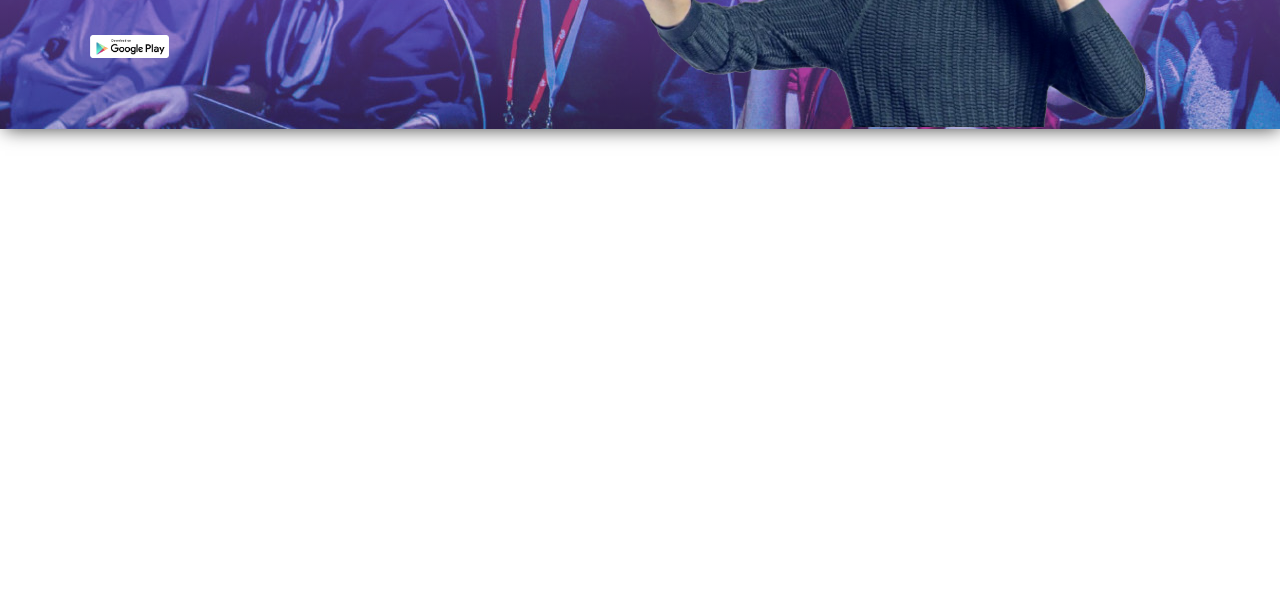
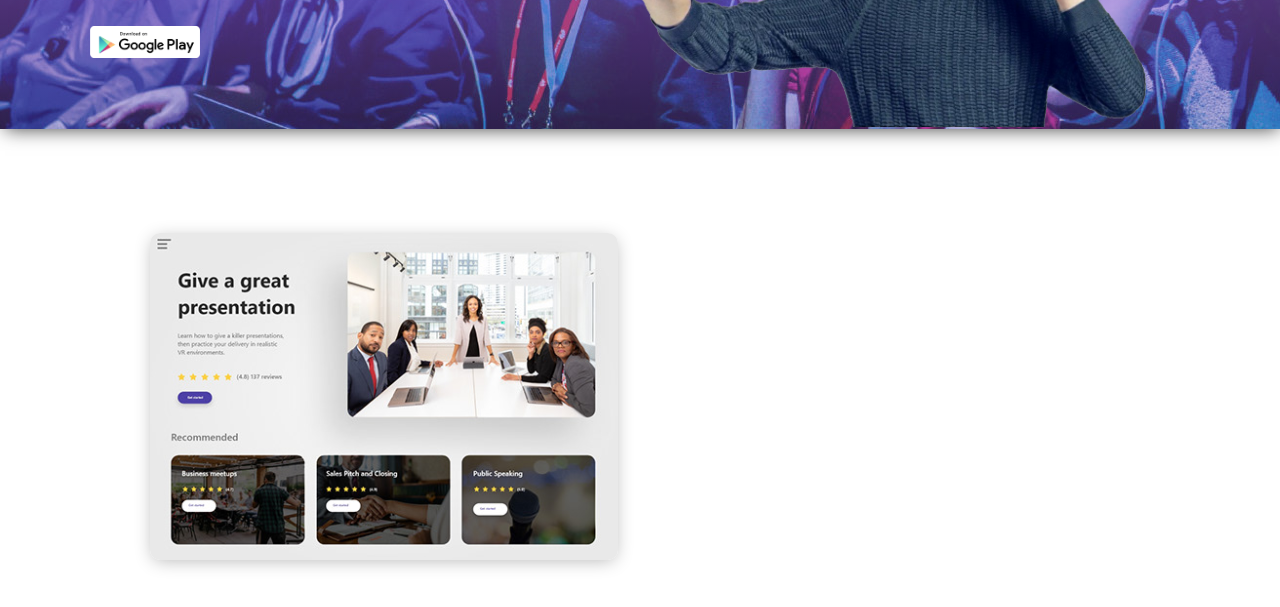
Before and after one commit to RaghavVenkat/levelup-vr, a plain HTML site: page index.html in a window 1280 px wide. Shown: the part 347-954 px from the top of the page. Before the commit the page ends 800 px from the top, so only its background shows below. Drawn offline with Linux system fonts and the light colour scheme; a script that the page names is missing.

Commit message:
soltbox added

```diff
--- a/css/style.css
+++ b/css/style.css
@@ -100,3 +100,17 @@
     0% {transform: translateX(100px);}
     100% {transform: translateX(0px);}
 }
+
+.sheet > .slot{
+    margin:10px;
+    padding: 50px;
+    margin-right:100px;
+    margin-left:100px;
+}
+
+.rounded{
+    border-radius: 10px;
+    box-shadow: 0px 3px 18px -3px rgba(0,0,0,0.3);
+    -webkit-box-shadow: 0px 3px 18px -3px rgba(0,0,0,0.3);
+    -moz-box-shadow: 0px 3px 18px -3px rgba(0,0,0,0.3);
+}
--- a/index.html
+++ b/index.html
@@ -3,8 +3,9 @@
 <head>
     <meta charset="utf-8" />
     <meta http-equiv="X-UA-Compatible" content="IE=edge">
-    <title>LevelUp-VR</title>
+    <title>Levelup VR</title>
     <meta name="viewport" content="width=device-width, initial-scale=1">
+    <link rel="shortcut icon" type="image/png" href="img/vr-icon.png"/>
     <link rel="stylesheet" type="text/css" media="screen" href="css/style.css" />
     <script src="main.js"></script>
 </head>
@@ -30,7 +31,7 @@
                     Improve your speaking presentation skills with guided VR environments and get instant feedback with AI speech mentor.
                 </p>
                 <br>
-                <img class="btn-img" src="img/play-store.png" width="18%">
+                <img class="btn-img" src="img/play-store.png" width="25%">
                 <!-- <img src="img/app-store.png" width="25%"> -->
                 <Br>
                 <br><Br>
@@ -41,8 +42,11 @@
             </span>
         </div>
         <div class="sheet">
-            <div class="">
-
+            <br><br>
+            <div class="slot">
+                <span>
+                    <img class="rounded" src="img/shot1.png">
+                </span>
             </div>
         </div>
     </section>
```
Also changed, not shown: img/shot1.png (added), img/vr-icon.png (added).
